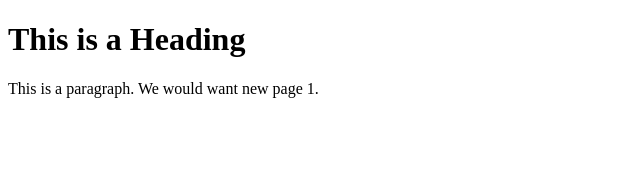
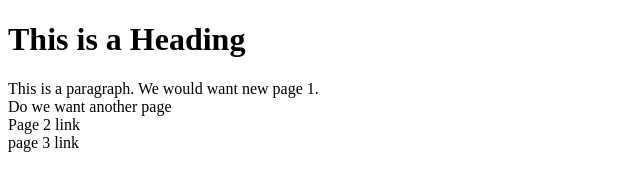
Before and after one commit to ravikumarmuh/algeo.github.io, a plain HTML site: page index.html in a window 1280 px wide. Shown: the whole page, without its empty margins (0-640 px from the left). Drawn offline with Linux system fonts and the light colour scheme.

Commit message:
Update index.html

```diff
--- a/index.html
+++ b/index.html
@@ -6,6 +6,12 @@
 <body>
 
 <h1>This is a Heading</h1>
-<p>This is a paragraph. We would want new page 1.</p>
+<p>This is a paragraph. We would want new page 1. <br>
+ Do we want another page
+ <br>
+ Page 2 link
+ <br>
+ page 3 link
+ </p>
 </body>
 </html>
```
